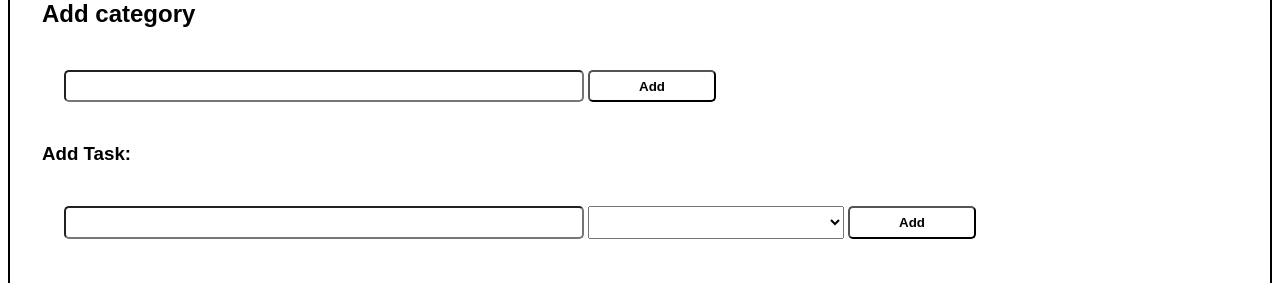
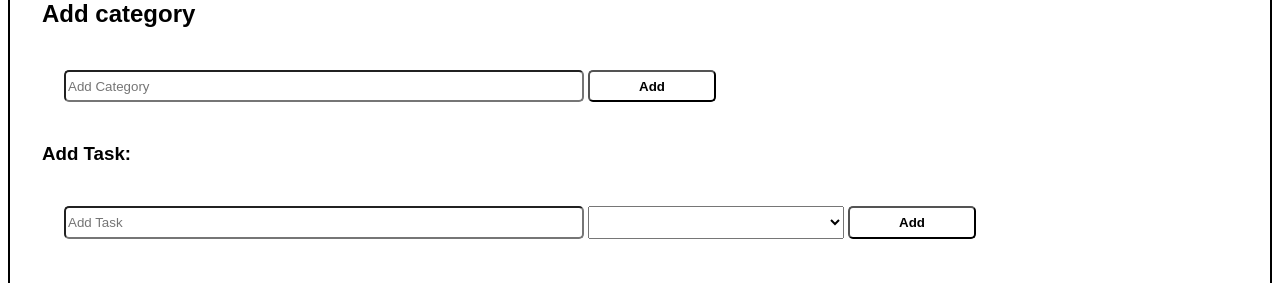
Before and after one commit to h-kok/ToDo-App, a React (Vite) app: page / in a window 1280 px wide. Shown: the part 122-405 px from the top of the page. Built offline with nearby package versions, Linux system fonts and the light colour scheme.

Commit message:
add placeholders to forms

```diff
--- a/src/components/AddCategory/AddCategory.tsx
+++ b/src/components/AddCategory/AddCategory.tsx
@@ -3,12 +3,12 @@ import { Form, Input, Button } from "../Form/Form";
 import { useRef, useState } from "react";
 
 interface CategoryProps {
+    categories: CategoryTemplate[];
     setCategories: (data: CategoryTemplate[]) => unknown;
 }
-const AddCategory = ({ setCategories }: CategoryProps) => {
+const AddCategory = ({ categories, setCategories }: CategoryProps) => {
     const userInput = useRef<HTMLInputElement>(null);
     const [error, setError] = useState<boolean>(false);
-    const [category, setCategory] = useState<CategoryTemplate[]>([]);
     const [count, setCount] = useState<number>(1);
 
     const handleAddCategory = (e: any) => {
@@ -19,13 +19,16 @@ const AddCategory = ({ setCategories }: CategoryProps) => {
             id: count,
             category: userInput.current.value,
         };
+        if (!input) {
+            throw new Error("You must enter a valid category");
+        }
 
-        if (category.find((el) => el.category === input?.category)) {
+        if (categories.find((el) => el.category === input?.category)) {
             setError(true);
         } else {
             setError(false);
-            input && category.push(input);
-            category && setCategories([...category]);
+            categories.push(input);
+            setCategories([...categories]);
             setCount(count + 1);
         }
         e.target.reset();
@@ -35,7 +38,13 @@ const AddCategory = ({ setCategories }: CategoryProps) => {
         <div>
             <h2>Add category</h2>
             <Form onSubmit={handleAddCategory}>
-                <Input type="text" required id="category" ref={userInput} />
+                <Input
+                    type="text"
+                    required
+                    id="category"
+                    ref={userInput}
+                    placeholder="Add Category"
+                />
                 <Button type="submit">Add</Button>
             </Form>
             {error && (
--- a/src/components/AddTask/AddTask.tsx
+++ b/src/components/AddTask/AddTask.tsx
@@ -41,7 +41,7 @@ const AddTask = ({
 
     return (
         <Form onSubmit={handleAddTask}>
-            <Input required ref={input} />
+            <Input required ref={input} placeholder="Add Task" />
             <Select required ref={category}>
                 {categories &&
                     categories.map((cat) => (
```
